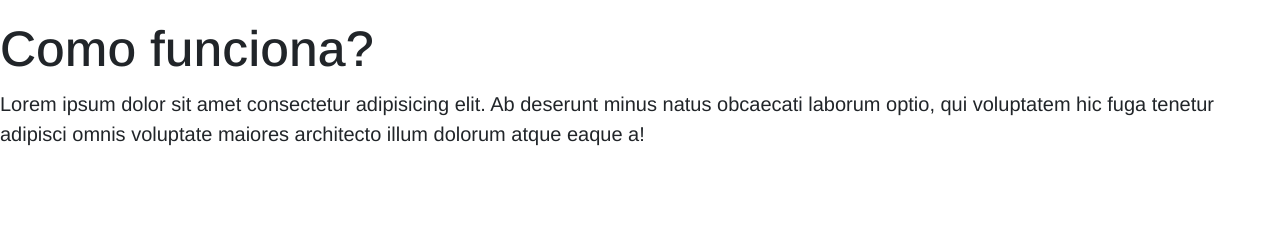
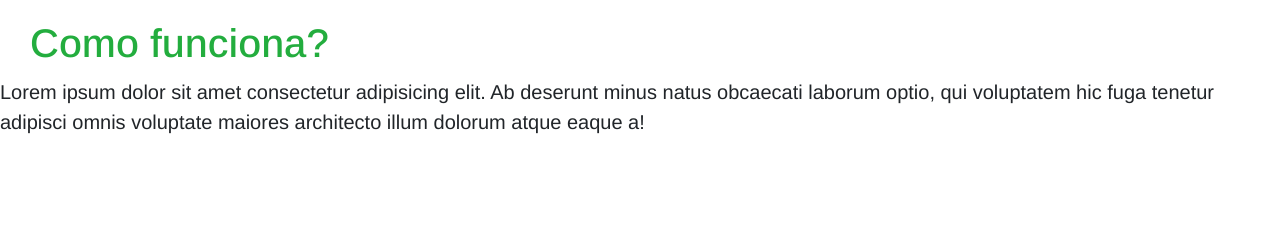
Before and after one commit to GDavij/hackaton-facef-2023, a PHP site: page / in a window 1280 px wide. Shown: the part 551-800 px from the top of the page. Run offline with PHP 8.4, Linux system fonts and the light colour scheme.

Commit message:
Atualização 15:00

```diff
--- a/Front-end-pages/main-page/index.html
+++ b/Front-end-pages/main-page/index.html
@@ -44,13 +44,13 @@
 
   <!-- MAIN BACKGROUND -->
 <div id="main-background">
-  <button type="button" class="btn btn-success">Success</button>
-  <button type="button" class="btn btn-success">Success</button>
+  <button type="button" class="btn btn-success">Descarte</button>
+  <button type="button" class="btn btn-success">Doação</button>
 </div>
 
 
 <!-- MAIN CONTENT-->
-<h1>Como funciona?</h1>
+<h1 id="how">Como funciona?</h1>
 <div id="main-content">
   <div id="main-description">
     Lorem ipsum dolor sit amet consectetur adipisicing elit. Ab deserunt minus natus obcaecati laborum optio, qui voluptatem hic fuga tenetur adipisci omnis voluptate maiores architecto illum dolorum atque eaque a!
--- a/Front-end-pages/main-page/style.css
+++ b/Front-end-pages/main-page/style.css
@@ -8,7 +8,7 @@
   --quartiary: #2F753D;
   --font-tittle: 'Arimo', sans-serif;
   --font-subtittle: 'sans-serif';
-  --font-size-tittle: 6vh;
+  --font-size-tittle: 5vh;
   --font-size-subtittle: 2.3vh;
 }
 
@@ -35,12 +35,10 @@
 #main-background{
   display: flex;
   height: 60vh;
-  background: linear-gradient(rgba(0, 0, 0, 0.8), rgba(0, 0, 0, 0)),
-  url(img);
+  background: url(img/sustentabilidade-empresarial.jpg);
   background-position: center;
   background-size: cover;
   margin: 0px 0px 20px 0px;
-  linear-gradient(rgba(0, 0, 0, 0.8), rgba(0, 0, 0, 0)),
 }
 
 #main-content{
@@ -52,3 +50,9 @@
   padding: 30px 20px;
   flex-wrap: wrap;
 }
+
+#how{
+  color: var(--secondary);
+  font-size: 5vh;
+  margin-left: 30px;
+}
```
Also changed, not shown: Front-end-pages/main-page/img/pexels-photo-2682683.jpeg (deleted), Front-end-pages/main-page/img/pexels-photo-2967770.jpeg (deleted), Front-end-pages/main-page/img/pexels-photo-761297.jpeg (deleted), Front-end-pages/main-page/img/sustentabilidade-empresarial.jpg (added).
